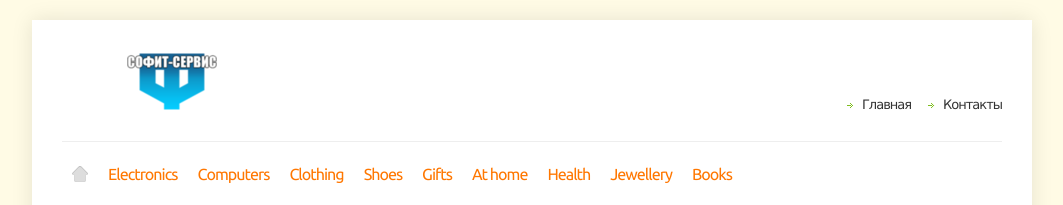
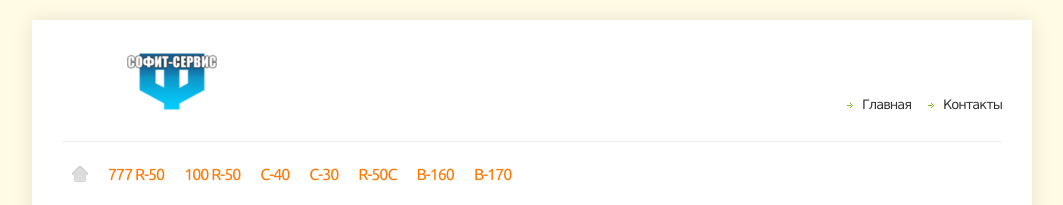
Before and after one commit to sofitservis/sofitservis.github.io, a plain HTML site: page Corona.html in a window 1280 px wide. Shown: the top 205 px of the page, without its empty margins (108-1171 px from the left). Drawn offline with nearby package versions, Linux system fonts and the light colour scheme; files whose address does not match are found by name.

Commit message:
Update Corona.html

```diff
--- a/Corona.html
+++ b/Corona.html
@@ -42,23 +42,20 @@
         <div id="categories" class="s_nav">
           <ul>
             <li id="menu_home"> <a href="/">Главная</a> </li>
-            <li> <a href="#">Electronics</a>
+            <li> <a href="#">777 R-50</a>
             </li>
-            <li> <a href="#">Computers</a>
+            <li> <a href="#">100 R-50</a>
             </li>
-            <li><a href="#">Clothing</a>
+            <li><a href="#">C-40</a>
             </li>
-            <li><a href="#">Shoes</a>
+            <li><a href="#">C-30</a>
             </li>
-            <li><a href="#">Gifts</a>
+            <li><a href="#">R-50C</a>
             </li>
-            <li><a href="#">At home</a>
+            <li><a href="#">B-160</a>
             </li>
-            <li><a href="#">Health</a>
+            <li><a href="#">B-170</a>
             </li>
-            <li><a href="#">Jewellery</a>
-            </li>
-            <li><a href="#">Books</a>
             </li>
           </ul>
         </div>
```
